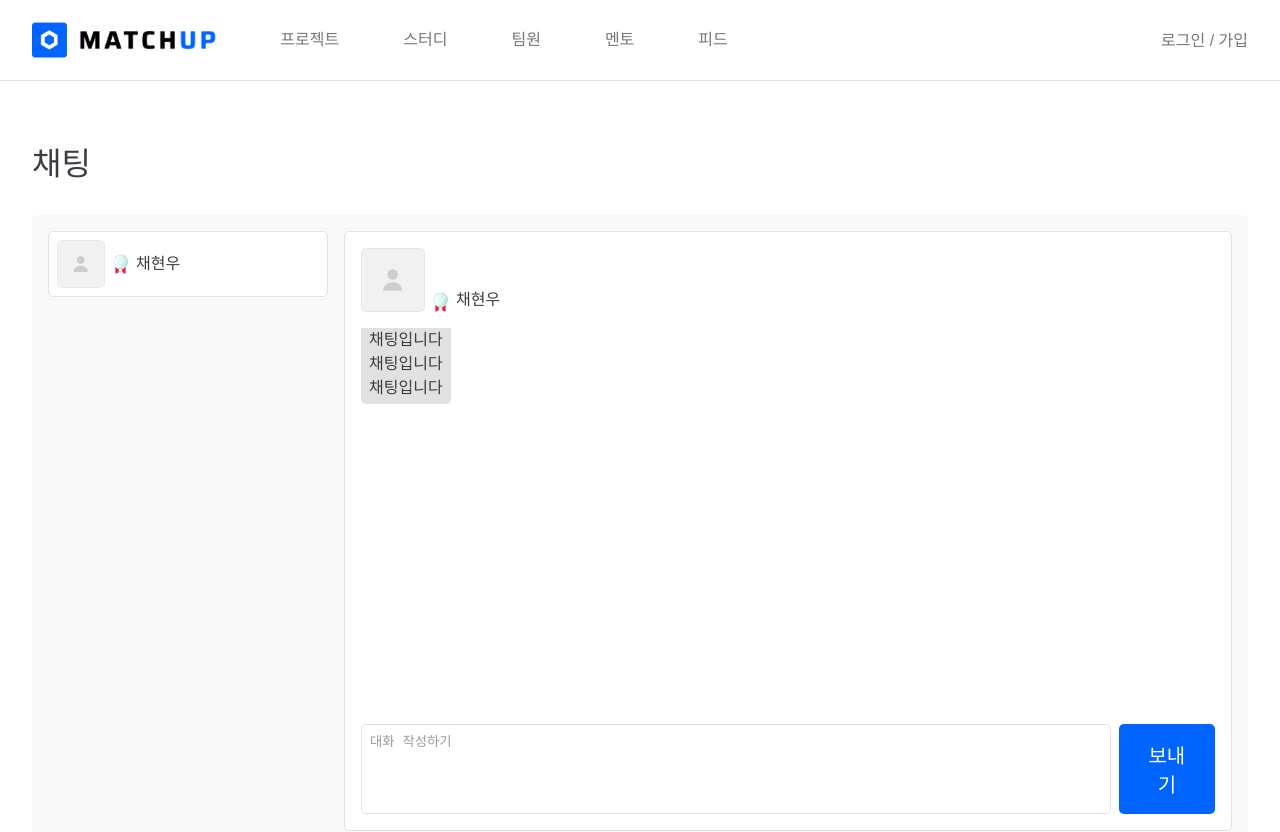
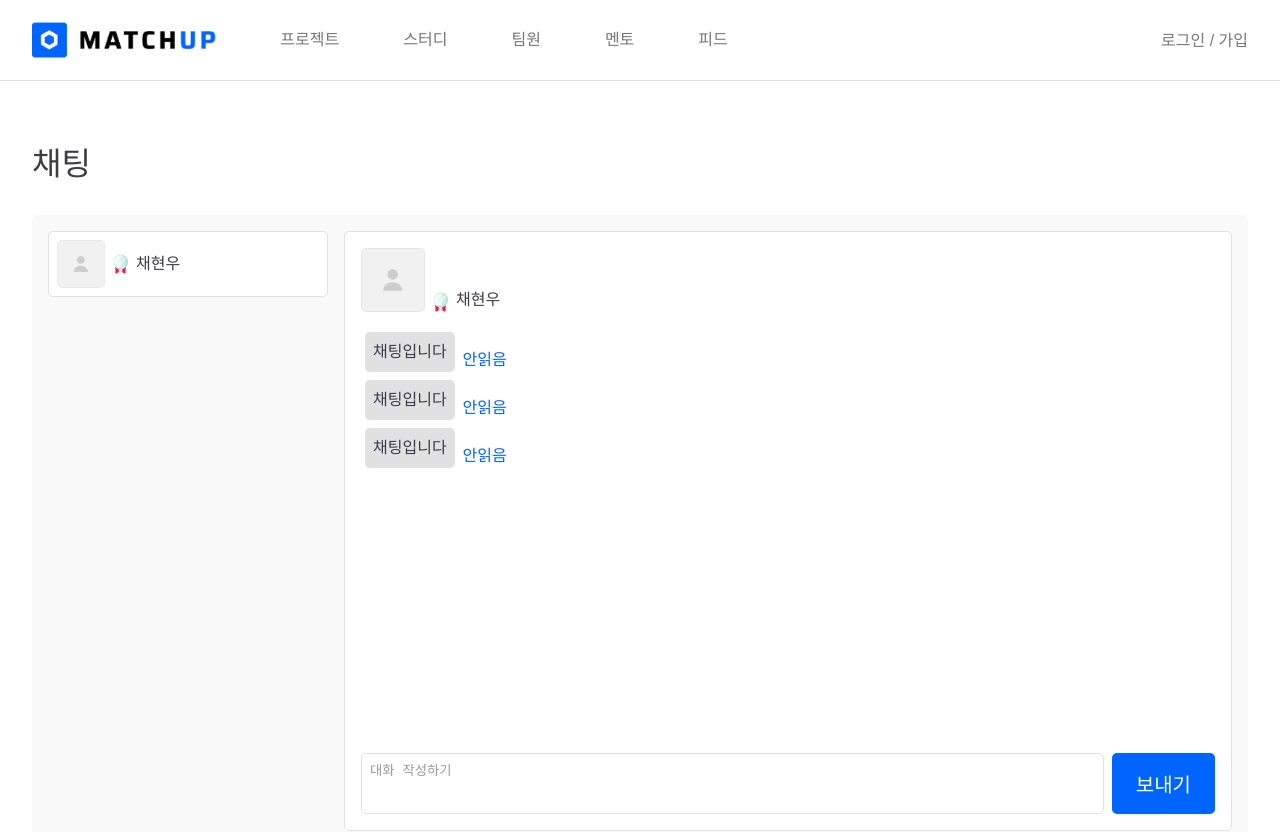
Before and after one commit to SWM14-HumanError/Match-Up-Frontend, a React (Vite) app: page /chat in a window 1280 px wide. Shown: the top 832 px of the page. Built offline with nearby package versions, Linux system fonts and the light colour scheme; no server answers; a web font is replaced by a local one.

Commit message:
Fix: 채팅 페이지 디자인 수정

```diff
--- a/src/pages/DummyPages/ChatPage.tsx
+++ b/src/pages/DummyPages/ChatPage.tsx
@@ -1,12 +1,24 @@
+import {useEffect, useState} from 'react';
 import Navigation from '../../components/navigation/Navigation.tsx';
 import Footer from '../../components/Footer.tsx';
 import UserImage from '../../components/UserImage.tsx';
 import TierSvg from '../../components/svgs/Tier/TierSvg.tsx';
+import Api from '../../constant/Api.ts';
 
 import '../../styles/MainProjectPage.scss';
 import '../../styles/pages/CharPage.scss';
 
 function ChatPage() {
+  const [chatRooms, setChatRooms] = useState([]);
+
+  useEffect(() => {
+    Api.fetch2Json('/api/v1/chat/room')
+      .then(data => {
+        setChatRooms(data);
+        console.log(data, chatRooms);
+      });
+  }, []);
+
   return (
     <>
       <Navigation/>
@@ -29,9 +41,13 @@ function ChatPage() {
             </div>
 
             <ul className='chat_contents_layout'>
-              <li><span>채팅입니다</span></li>
-              <li><span>채팅입니다</span></li>
-              <li><span>채팅입니다</span></li>
+              {
+                <>
+                  <ChattingComponent/>
+                  <ChattingComponent/>
+                  <ChattingComponent/>
+                </>
+              }
             </ul>
 
             <div className='chat_submit_layout'>
@@ -40,7 +56,6 @@ function ChatPage() {
             </div>
           </div>
         </div>
-
 
       </div>
 
@@ -59,4 +74,13 @@ function ChatListItem() {
   );
 }
 
+function ChattingComponent({}) {
+  return (
+    <li>
+      <span>채팅입니다</span>
+      <span className='is_read'>안읽음</span>
+    </li>
+  );
+}
+
 export default ChatPage;
--- a/src/styles/pages/CharPage.scss
+++ b/src/styles/pages/CharPage.scss
@@ -73,15 +73,28 @@
     ul.chat_contents_layout {
       flex: auto;
       list-style: none;
-      gap: 16px;
       padding: 0;
       margin: 0;
       overflow-y: auto;
 
-      span {
-        padding: 8px;
-        border-radius: 5px;
-        background: #E1E1E1;
+      li {
+        display: flex;
+        align-items: flex-end;
+        flex-flow: row;
+        padding: 4px;
+        gap: 8px;
+
+        span {
+          padding: 8px;
+          border-radius: 5px;
+          background: #E1E1E1;
+        }
+        span.is_read {
+          color: #0064FF;
+          border-radius: 0;
+          background: none;
+          padding: 0;
+        }
       }
     }
 
@@ -98,6 +111,10 @@
         padding: 8px;
         resize: none;
       }
+
+      button {
+        word-break: keep-all;
+      }
     }
   }
 }
```
